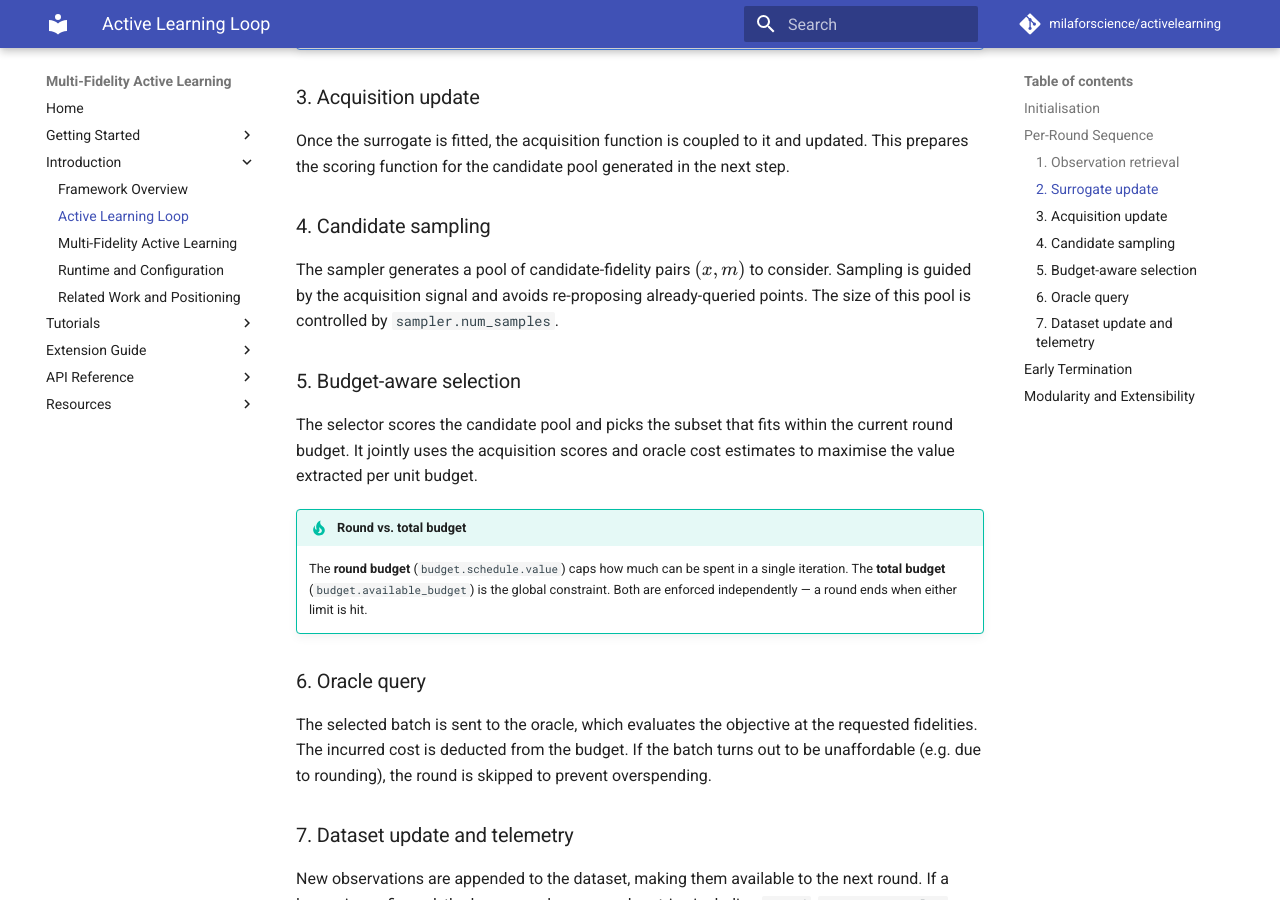
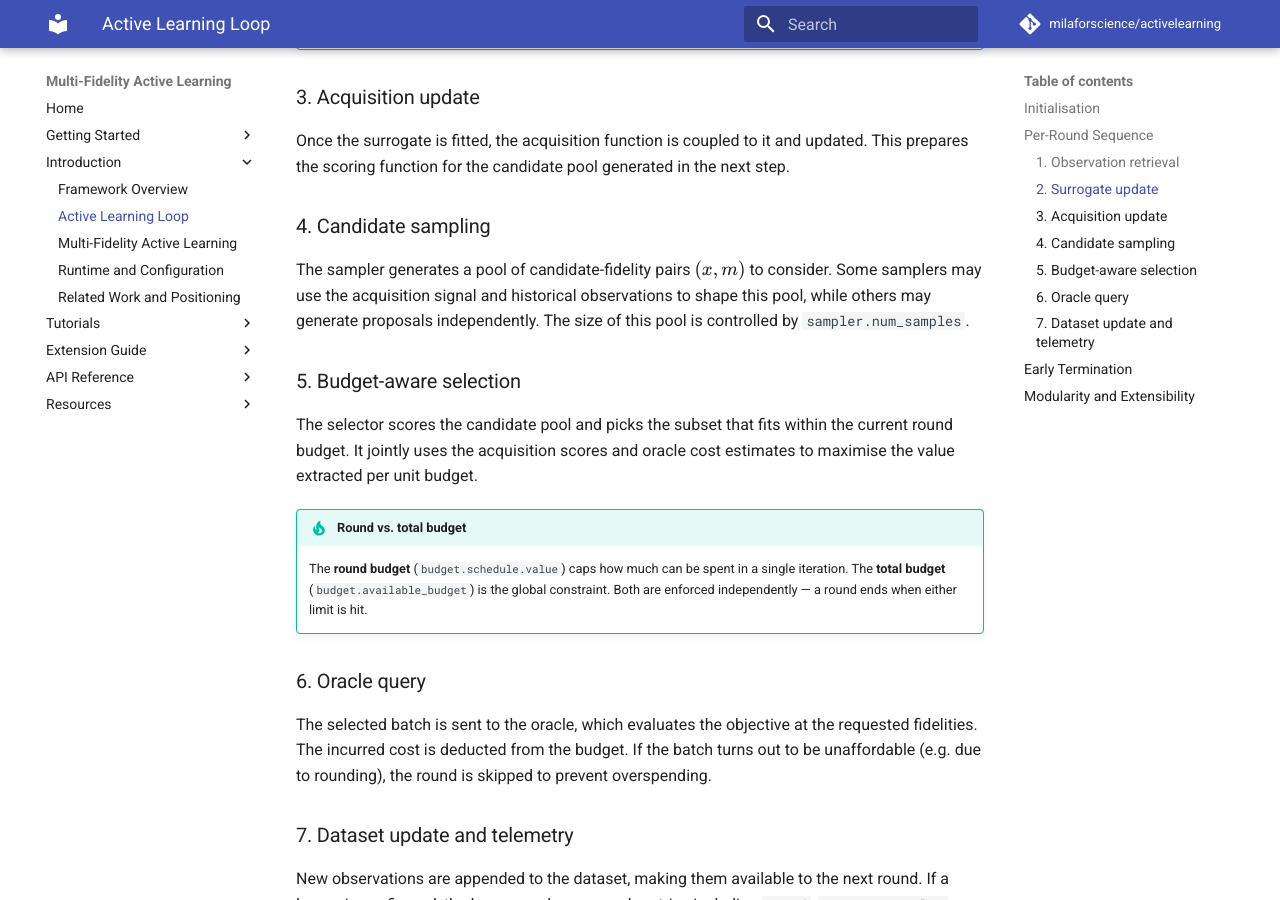
Before and after one commit to milaforscience/activelearning, an MkDocs documentation site: the page built from docs/concepts/active_learning_loop.md, in a window 1280 px wide and 900 px high, scrolled down 1885 px. Built offline with MkDocs 1.6.1 and Material for MkDocs 9.7.7, drawn with Linux system fonts in a browser that asks for light colours; comment, search, counter and statistics services are not loaded.

Commit message:
Update docs/concepts/active_learning_loop.md
Co-authored-by: Copilot <175728472+Copilot@users.noreply.github.com>

```diff
--- a/docs/concepts/active_learning_loop.md
+++ b/docs/concepts/active_learning_loop.md
@@ -45,7 +45,7 @@ Once the surrogate is fitted, the acquisition function is coupled to it and upda
 
 ### 4. Candidate sampling
 
-The sampler generates a pool of candidate-fidelity pairs $(x, m)$ to consider. Sampling is guided by the acquisition signal and avoids re-proposing already-queried points. The size of this pool is controlled by `sampler.num_samples`.
+The sampler generates a pool of candidate-fidelity pairs $(x, m)$ to consider. Some samplers may use the acquisition signal and historical observations to shape this pool, while others may generate proposals independently. The size of this pool is controlled by `sampler.num_samples`.
 
 ### 5. Budget-aware selection
 
```
